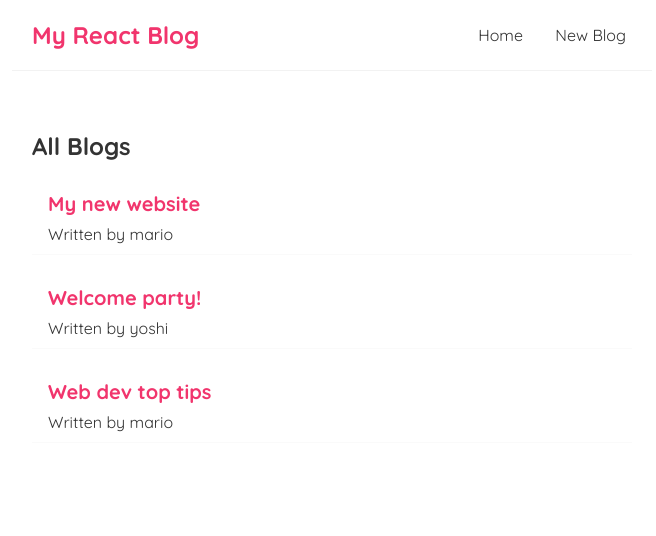
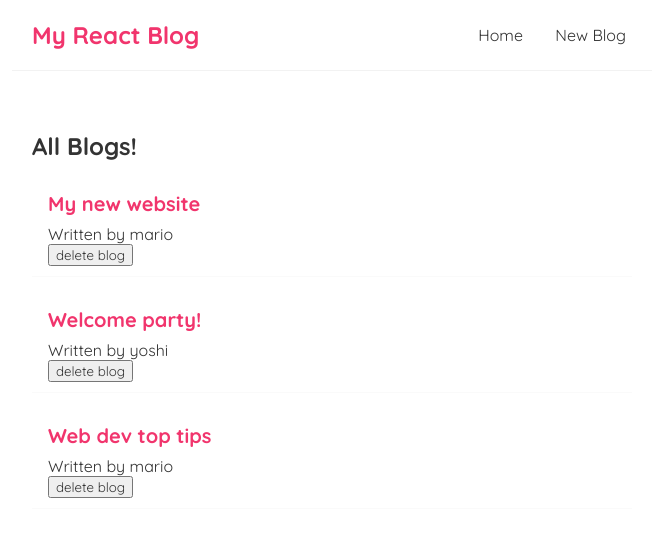
Before and after one commit to 2sammy/React_tutorial, a React (Create React App) app in the folder dojo-blog/: page / in a window 1280 px wide. Shown: the top 536 px of the page, without its empty margins (308-964 px from the left). Built offline with nearby package versions, Linux system fonts and the light colour scheme.

Commit message:
addedd some changes

```diff
--- a/dojo-blog/src/BlogList.js
+++ b/dojo-blog/src/BlogList.js
@@ -1,18 +1,19 @@
-const BlogList = ({blogs,title}) => {
+const BlogList = ({blogs,title,handleDelete}) => {
    // const blogs =props.blogs;
    // const title = props.title;
     return (
         <div className="blog-list">
             <h2> { title}</h2>
-           {blogs.map(blog => (
+           {blogs.map((blog) => (
         <div className="blog-preview" key={blog.id} >
           <h2>{ blog.title }</h2>
           <p>Written by { blog.author }</p>
+          <button onClick={() => handleDelete(blog.id) }>delete blog</button>
         </div>
       ))}
 
         </div>
-     );
+     )
 }
 
 export default BlogList;
--- a/dojo-blog/src/Home.js
+++ b/dojo-blog/src/Home.js
@@ -9,10 +9,16 @@
         { title: 'Web dev top tips', body: 'lorem ipsum...', author: 'mario', id: 3 }
       ])
 
+      const handleDelete = (id) => {
+        const newBlogs = blogs.filter(blog => blog.id !== id )
+        setBlogs(newBlogs)
+
+      }
+
 
   return (
     <div className="home">
-      <BlogList  blogs= {blogs} title = "All Blogs"/>
+      <BlogList  blogs= {blogs} title = "All Blogs!" handleDelete= {handleDelete} />
     </div>
   );
 }
```
